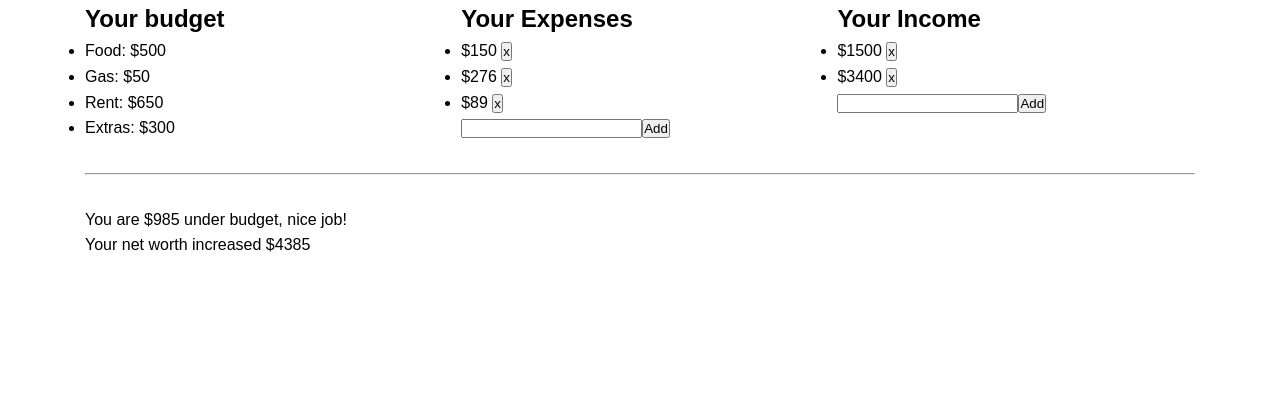
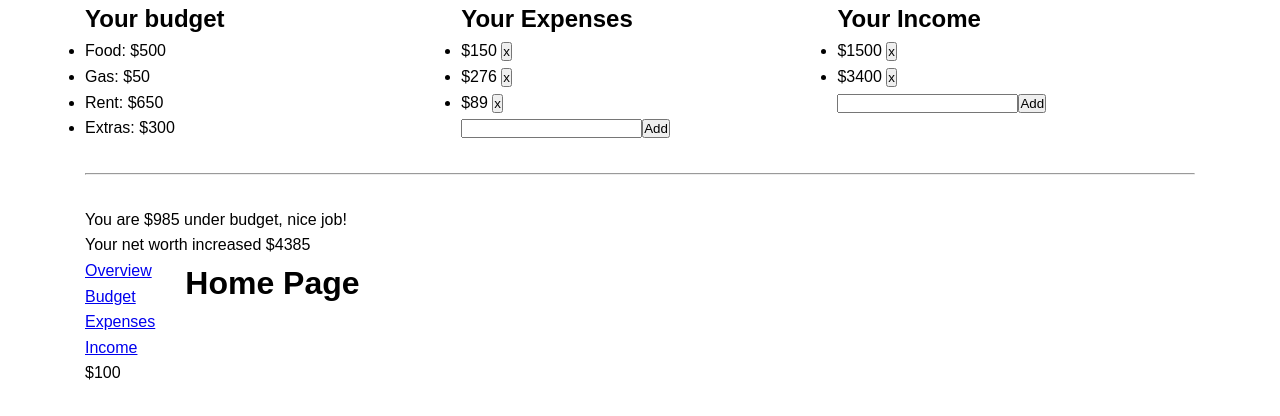
Before and after one commit to jackson-mastery/vue-budget-app, a Vue app: page / in a window 1280 px wide. Shown: the top 416 px of the page. Built offline with nearby package versions, Linux system fonts and the light colour scheme.

Commit message:
Got basic routing working and started on using the Vuex store

```diff
--- a/package.json
+++ b/package.json
@@ -10,7 +10,9 @@
   "dependencies": {
     "core-js": "^3.6.5",
     "uuid": "^8.3.1",
-    "vue": "^3.0.0"
+    "vue": "^3.0.0",
+    "vue-router": "^4.0.2",
+    "vuex": "^4.0.0-rc.2"
   },
   "devDependencies": {
     "@vue/cli-plugin-babel": "~4.5.0",
--- a/src/App.vue
+++ b/src/App.vue
@@ -3,6 +3,7 @@
 
 <!--This template is how we control what a component looks like when it's rendered -->
 <template>
+  <div>
     <div class='container'>
       <div class='row'>
         <div class='col-third'>
@@ -43,6 +44,19 @@
         </div>
       </div>
     </div>
+    <div class='container'>
+      <div class='row'>
+        <div style='display: flex; flex-direction: column;' class='col col-auto'>
+          <router-link to='/'>Overview</router-link>
+          <router-link to='/budget'>Budget</router-link>
+          <router-link to='/expenses'>Expenses</router-link>
+          <router-link to='/income'>Income</router-link>
+          <p>{{ stateTest }}</p>
+        </div>
+        <router-view class='col' />
+      </div>
+    </div>
+  </div>
 </template>
 
 <script>
@@ -80,6 +94,11 @@ export default {
     delIncome(id) {
       this.income = this.income.filter(income => income.id !== id);
     },
+  },
+  computed: {
+    stateTest () {
+      return this.$store.state.budget;
+    }
   },
   // This data() method needs to return an Object that represents the components initial state
   data() {
@@ -192,7 +211,8 @@ body {
 .col-third,
 .col-half,
 .col-two-thirds,
-.col-full {
+.col-full,
+.col {
   position: relative;
   width: 100%;
   min-height: 1px;
@@ -200,4 +220,18 @@ body {
   padding-left: 15px;
 }
 
+.col {
+	-ms-flex-preferred-size: 0;
+	flex-basis: 0;
+	-webkit-box-flex: 1;
+	-ms-flex-positive: 1;
+	flex-grow: 1;
+	max-width: 100%;
+}
+
+.col-auto {
+  flex: 0 0 auto;
+  width: auto;
+}
+
 </style>
--- /dev/null
+++ b/src/store.js
@@ -0,0 +1,16 @@
+import { createStore } from 'vuex'
+
+const store = createStore({
+  state () {
+    return {
+      budget: '$100',
+    }
+  },
+  mutations: {
+    setBudget (state, value) {
+      state.budget = value;
+    }
+  }
+});
+
+export default store;
--- /dev/null
+++ b/src/views/Foo.vue
@@ -0,0 +1,3 @@
+<template>
+  <h1>Foo Page</h1>
+</template>
--- /dev/null
+++ b/src/views/Home.vue
@@ -0,0 +1,4 @@
+<template>
+  <h1>Home Page</h1>
+  <!-- <p>{{this.$store.state.budget}}</p> -->
+</template>
```
Also changed, not shown: src/main.js (+24 -3 lines), 1 other file (tests, documents, lock files or other folders). Lines whose indentation alone changed are shown as unchanged.
